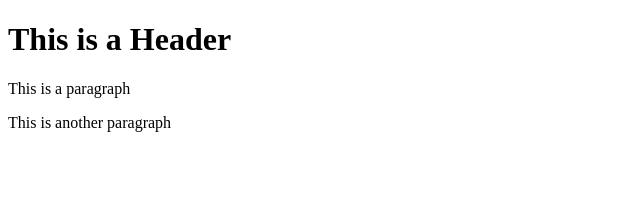
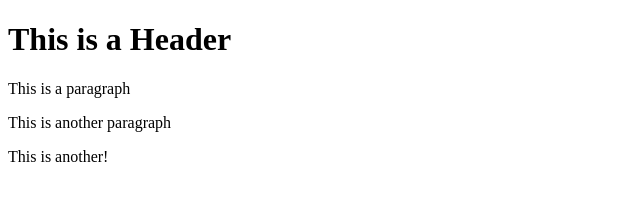
Before and after one commit to mcwilliamsaryan/git-test, a website: page index.html in a window 1280 px wide. Shown: the whole page, without its empty margins (0-640 px from the left). Drawn offline with Linux system fonts and the light colour scheme.

Commit message:
Using NPM

```diff
--- a/index.html
+++ b/index.html
@@ -4,5 +4,6 @@
     <h1>This is a Header</h1>
     <p>This is a paragraph</p>
     <p>This is another paragraph</p>
+    <p>This is another!</p>
   </body>
 </html>
```
Also changed, not shown: package.json (added, +24 -0 lines), 2 other files.
